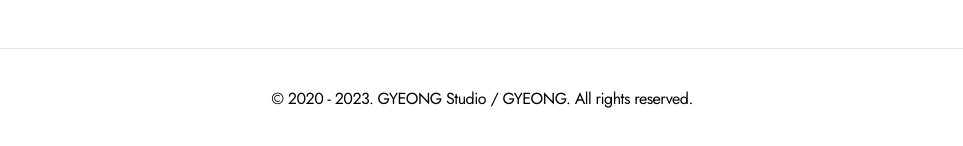
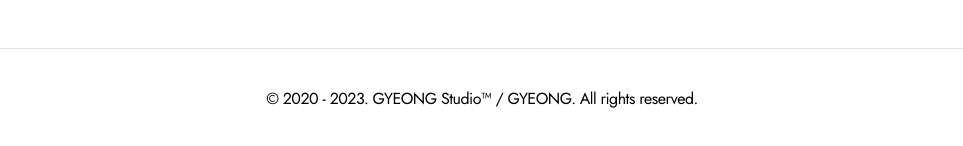
Before and after one commit to gyeongent/gyeongnet, a React (Create React App) app: page / in a window 1280 px wide. Shown: the part 1933-2079 px from the top of the page, without its empty margins (158-1121 px from the left). Built offline with nearby package versions, Linux system fonts and the light colour scheme; a web font is replaced by a local one.

Commit message:
footer.js 업데이트

```diff
--- a/src/componenets/footer.js
+++ b/src/componenets/footer.js
@@ -21,7 +21,7 @@ function Footer() {
         <div className="footer">
             <div className="backdrop" />
             <div className="fc">
-                &copy; 2020 - {nowYear}. GYEONG Studio / GYEONG. All rights reserved.
+                &copy; 2020 - {nowYear}. GYEONG Studio™ / GYEONG. All rights reserved.
             </div>
             <div className='mode' onClick={themeMode}>
                 <MdDarkMode />
```
